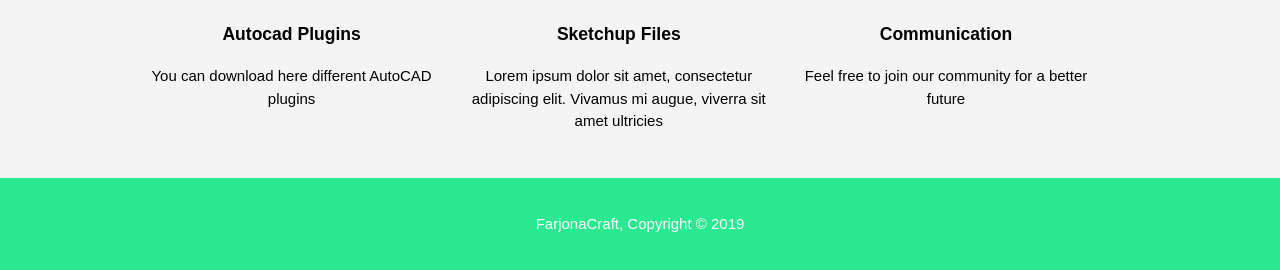
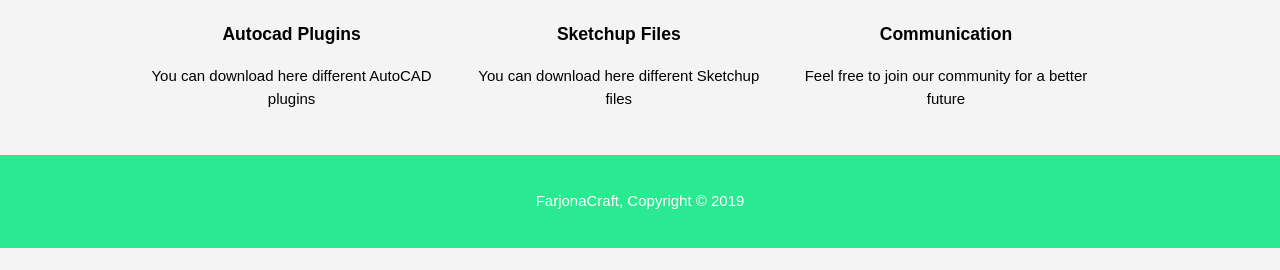
Before and after one commit to FarjonaCraft/farjonacraft.github.io, a plain HTML site: page index.html in a window 1280 px wide. Shown: the part 727-997 px from the top of the page. After the commit the page ends 975 px from the top, so only its background shows below. Drawn offline with Linux system fonts and the light colour scheme.

Commit message:
Update index.html

```diff
--- a/index.html
+++ b/index.html
@@ -52,7 +52,7 @@
         <div class="box">
           <img src="./img/logo_sketchup.png">
           <h3>Sketchup Files</h3>
-          <p>Lorem ipsum dolor sit amet, consectetur adipiscing elit. Vivamus mi augue, viverra sit amet ultricies</p>
+          <p>You can download here different Sketchup files</p>
         </div>
         <div class="box">
           <img src="./img/logo_communication.png">
```
